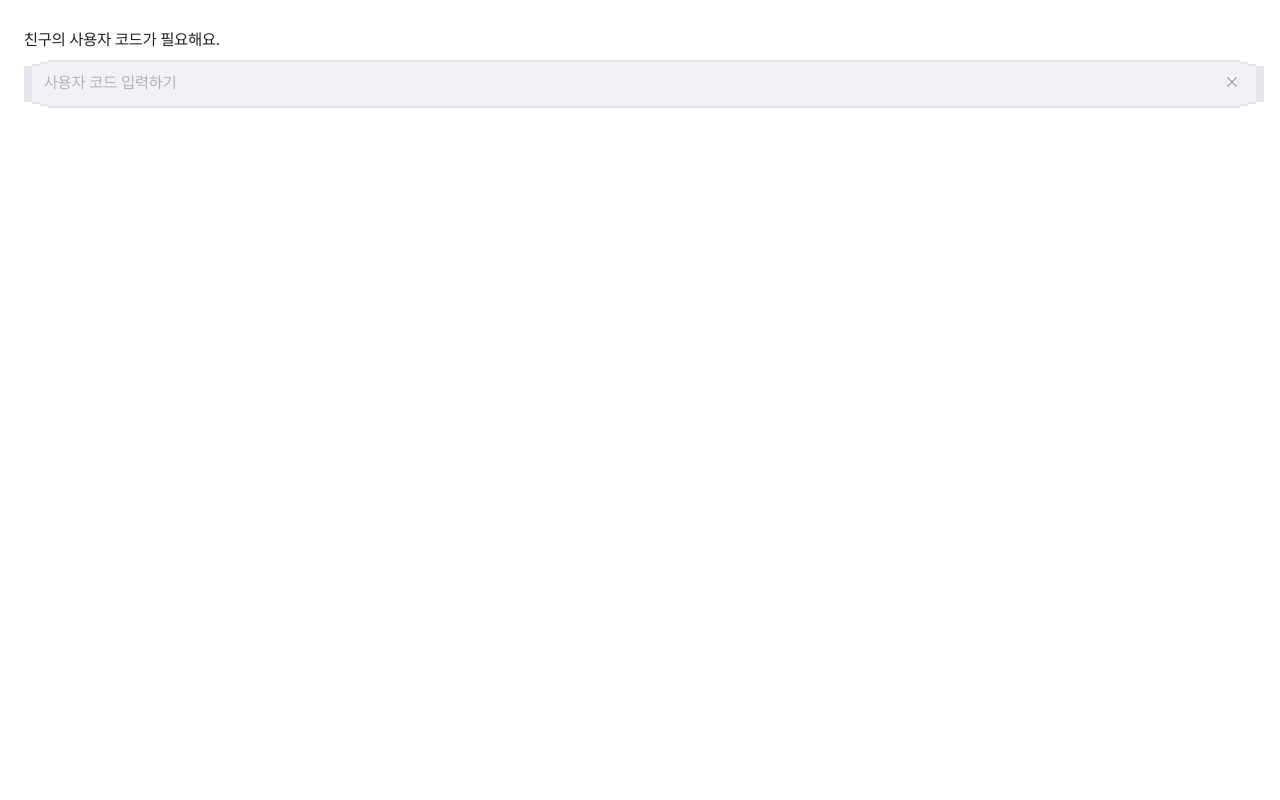
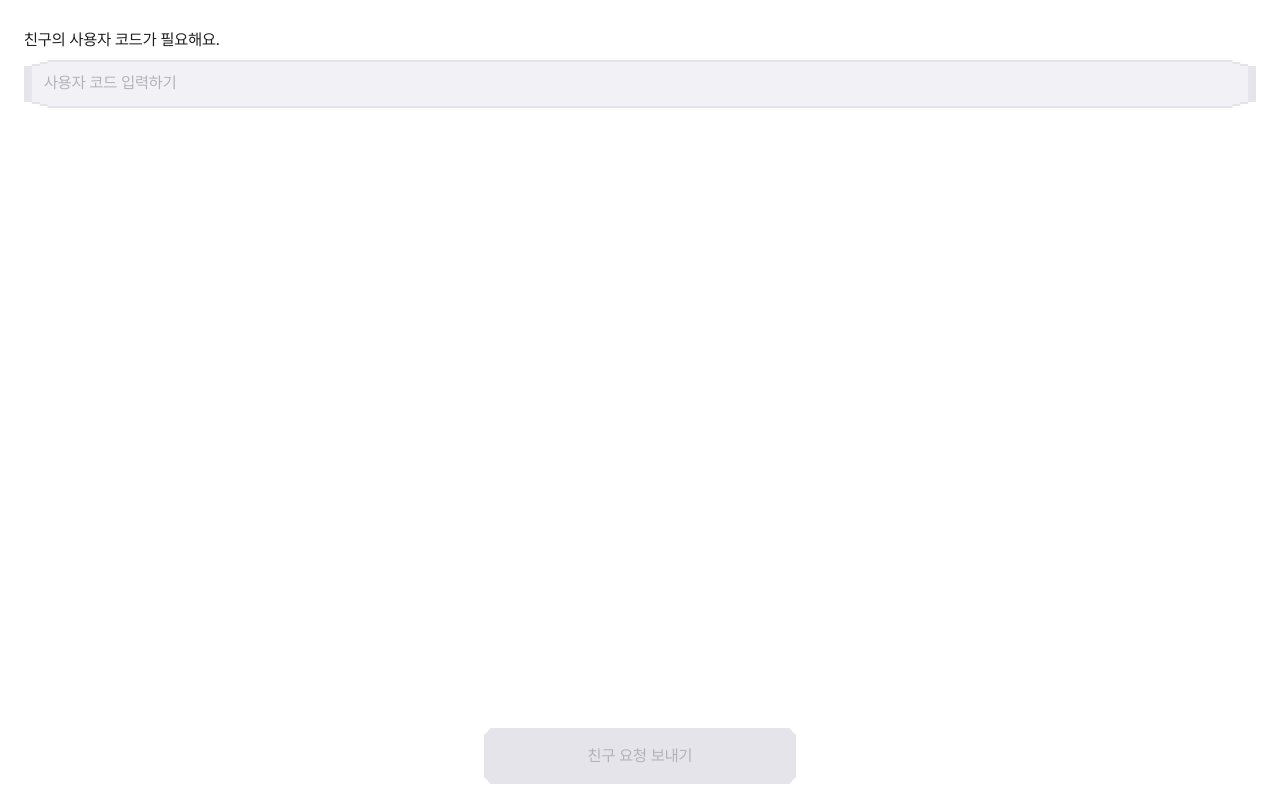
Before and after one commit to skp-temp/skp-temp-frontend, a React (Create React App) app: page /friendsInvite in a window 1280 px wide. Built offline with nearby package versions, Linux system fonts and the light colour scheme.

Commit message:
feat: 친구 초대 퍼블리싱

```diff
--- a/src/pages/friendsInvite/FriendsInvite.tsx
+++ b/src/pages/friendsInvite/FriendsInvite.tsx
@@ -2,6 +2,7 @@ import React from 'react';
 import styled from 'styled-components';
 import FriendsInviteHeader from './FriendsInviteHeader';
 import FriendsInviteSearch from './FriendsInviteSearch';
+import FriendsInviteButton from './FriendsInviteButton';
 
 const HEADER_STRING = '친구의 사용자 코드가 필요해요.';
 
@@ -14,6 +15,7 @@ function FriendsInvite() {
     <FriendsInviteComponent>
       <FriendsInviteHeader headerText={HEADER_STRING} />
       <FriendsInviteSearch />
+      <FriendsInviteButton />
     </FriendsInviteComponent>
   );
 }
--- /dev/null
+++ b/src/pages/friendsInvite/FriendsInviteButton.tsx
@@ -0,0 +1,57 @@
+import React, { useMemo, useState } from 'react';
+import styled from 'styled-components';
+import { useInviteInputData } from '../../store';
+import buttonLarge from '../../assets/images/friendsInvite/buttonLarge.svg';
+import buttonLargeDisable from '../../assets/images/friendsInvite/buttonLargeDisable.svg';
+import { GRAY_COLOR } from '../../constants';
+
+const FriendsInviteButtonComponent = styled.div``;
+
+const ButtonBox = styled.div<{ $buttonStatus: string }>`
+  background-image: url(${(props) => props.$buttonStatus});
+  background-size: 100% 56px;
+  display: flex;
+  justify-content: center;
+  align-items: center;
+  height: 56px;
+  width: ${document.documentElement.clientWidth - 48}px;
+  margin: 12px 24px 0 24px;
+  position: fixed;
+  bottom: 16px;
+  -webkit-backface-visibility: hidden;
+`;
+
+const ButtonText = styled.div<{ $color: string }>`
+  color: ${(props) => props.$color};
+  font-size: 16px;
+  font-family: 'PretendardRegular';
+  line-height: 16px;
+  word-wrap: break-word;
+`;
+
+function FriendsInviteButton() {
+  const [color, setColor] = useState<string>(GRAY_COLOR.GRAY_400);
+  const { inputData } = useInviteInputData();
+
+  const calButtonStatus = useMemo(() => {
+    // 인풋 데이터가 있고, 정규표현식 통과하면 흰색
+    if (inputData && /^[a-zA-Z0-9]*$/.test(inputData)) {
+      setColor(GRAY_COLOR.WHITE);
+      return buttonLarge;
+      // 아니면 회색
+    } else {
+      setColor(GRAY_COLOR.GRAY_400);
+      return buttonLargeDisable;
+    }
+  }, [inputData]);
+
+  return (
+    <FriendsInviteButtonComponent>
+      <ButtonBox $buttonStatus={calButtonStatus}>
+        <ButtonText $color={color}>친구 요청 보내기</ButtonText>
+      </ButtonBox>
+    </FriendsInviteButtonComponent>
+  );
+}
+
+export default FriendsInviteButton;
--- a/src/pages/friendsInvite/FriendsInviteSearch.tsx
+++ b/src/pages/friendsInvite/FriendsInviteSearch.tsx
@@ -9,11 +9,11 @@ import { GRAY_COLOR, SEMANTIC_COLOR } from '../../constants';
 
 const FriendsInviteSearchComponent = styled.div``;
 
-const SearchBox = styled.div<{ inputStatus: string }>`
-  background-image: url(${(props) => props.inputStatus});
+const SearchBox = styled.div<{ $inputStatus: string }>`
+  background-image: url(${(props) => props.$inputStatus});
   background-size: 100% 48px;
   height: 48px;
-  width: ${document.documentElement.clientWidth - 40}px;
+  width: ${document.documentElement.clientWidth - 48}px;
   margin: 12px 24px 0 24px;
   position: absolute;
 `;
@@ -23,7 +23,7 @@ const SearchInput = styled.input`
   position: relative;
   left: 20px;
   top: 12px;
-  height: 16px;
+  height: 20px;
   font-size: 16px;
   font-family: 'PretendardRegular';
   line-height: 16px;
@@ -38,13 +38,14 @@ const SearchInput = styled.input`
   }
 `;
 
-const CloseButton = styled.div`
+const CloseButton = styled.div<{ $isDisplay: string }>`
   background-image: url(${close});
   position: relative;
   left: ${document.documentElement.clientWidth - 80}px;
   bottom: 6px;
   height: 16px;
   width: 16px;
+  display: ${(props) => props.$isDisplay};
 `;
 
 function FriendsInviteSearch() {
@@ -54,7 +55,7 @@ function FriendsInviteSearch() {
   const onChange = (e: React.ChangeEvent<HTMLInputElement>) => {
     setInputData(e.target.value);
   };
-
+  // 포커스(onFocus)되고 빠져나감(onBlur)
   const onFocus = () => {
     setIsFocus(true);
   };
@@ -79,7 +80,7 @@ function FriendsInviteSearch() {
 
   return (
     <FriendsInviteSearchComponent>
-      <SearchBox inputStatus={calInputStatus}>
+      <SearchBox $inputStatus={calInputStatus}>
         <SearchInput
           type="text"
           name="username"
@@ -90,7 +91,10 @@ function FriendsInviteSearch() {
           onFocus={onFocus}
           onBlur={onBlur}
         />
-        <CloseButton onClick={onClearInput} />
+        <CloseButton
+          onClick={onClearInput}
+          $isDisplay={inputData ? 'block' : 'none'}
+        />
       </SearchBox>
     </FriendsInviteSearchComponent>
   );
```
Also changed, not shown: src/assets/images/friendsInvite/buttonLarge.svg, src/assets/images/friendsInvite/buttonLargeDisable.svg.
